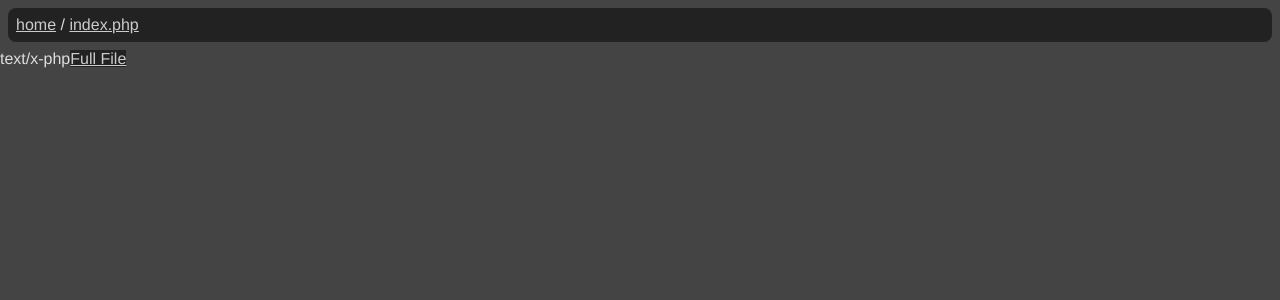
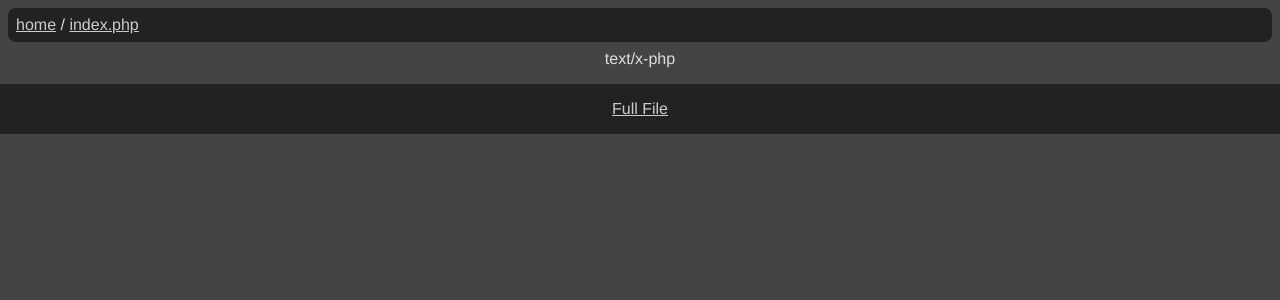
Before and after one commit to LeeMartin77/simplemediagallery, a PHP site: page /index.php in a window 1280 px wide. Shown: the top 300 px of the page. Run offline with PHP 8.4, Linux system fonts and the light colour scheme.

Commit message:
update: Content Viewer

```diff
--- a/src/_includes/ContentViewer.php
+++ b/src/_includes/ContentViewer.php
@@ -23,15 +23,17 @@ function isEmbeddableVideo($filePath) {
 function renderContentViewer($root, $filepath) {
     // minimal gallery view
     $raw_file = '/_media' . $root;
+    echo "<div class='content'>";
     if (isImageFile($filepath)) {
         echo "<img src='$raw_file' />";
     }
-    echo mime_content_type($filepath);
     if (isEmbeddableVideo($filepath)) {
         $video_type = mime_content_type($filepath);
         echo "<video><source src='$raw_file' type='$video_type'/>Unsupported Browser</video>";
     }
+    echo mime_content_type($filepath);
     echo "<a href='$raw_file'>Full File</a>";
+    echo "</div>";
 }
 
 ?>
--- a/src/styles.css
+++ b/src/styles.css
@@ -43,3 +43,14 @@ a:visited {
   background-color: #222;
   border-radius: 0.5em;
 }
+
+.content {
+  display: flex;
+  flex-direction: column;
+  gap: 1em;
+  text-align: center;
+}
+
+.content a {
+  padding: 1em;
+}
```
